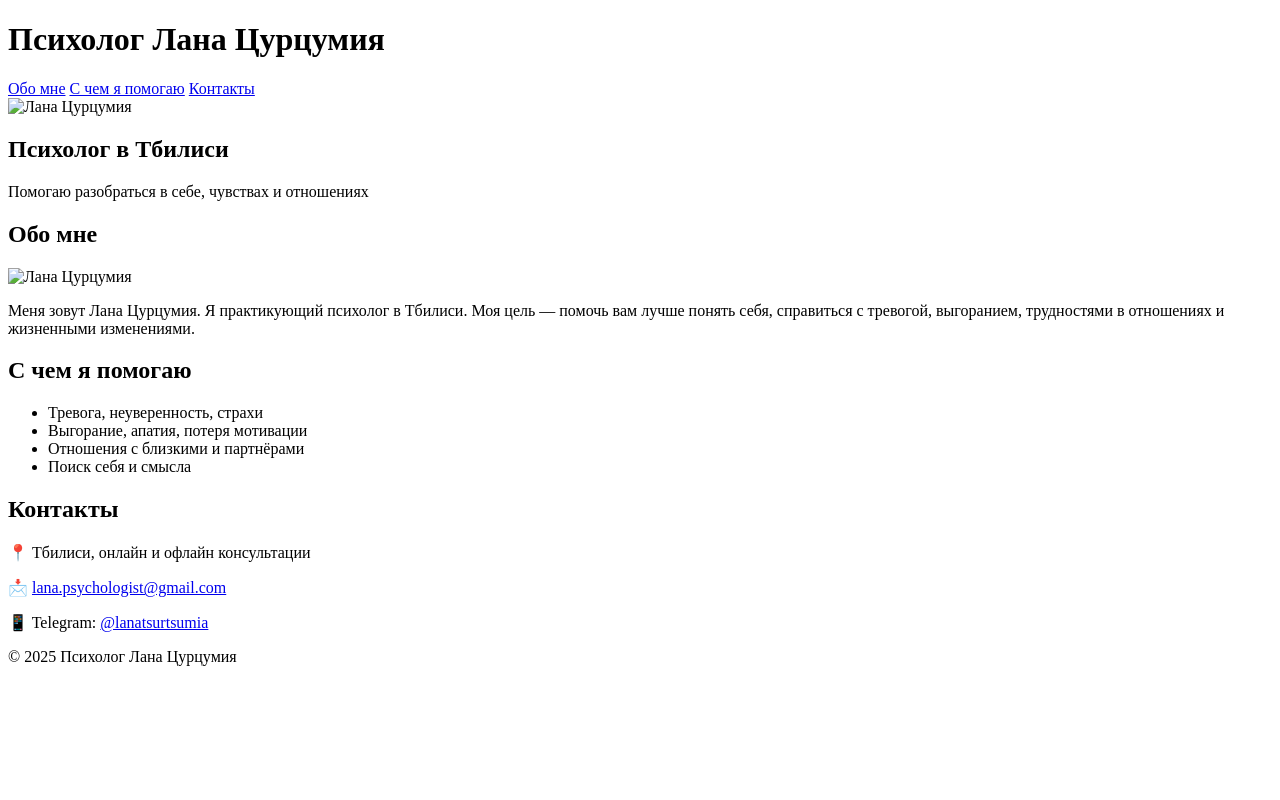
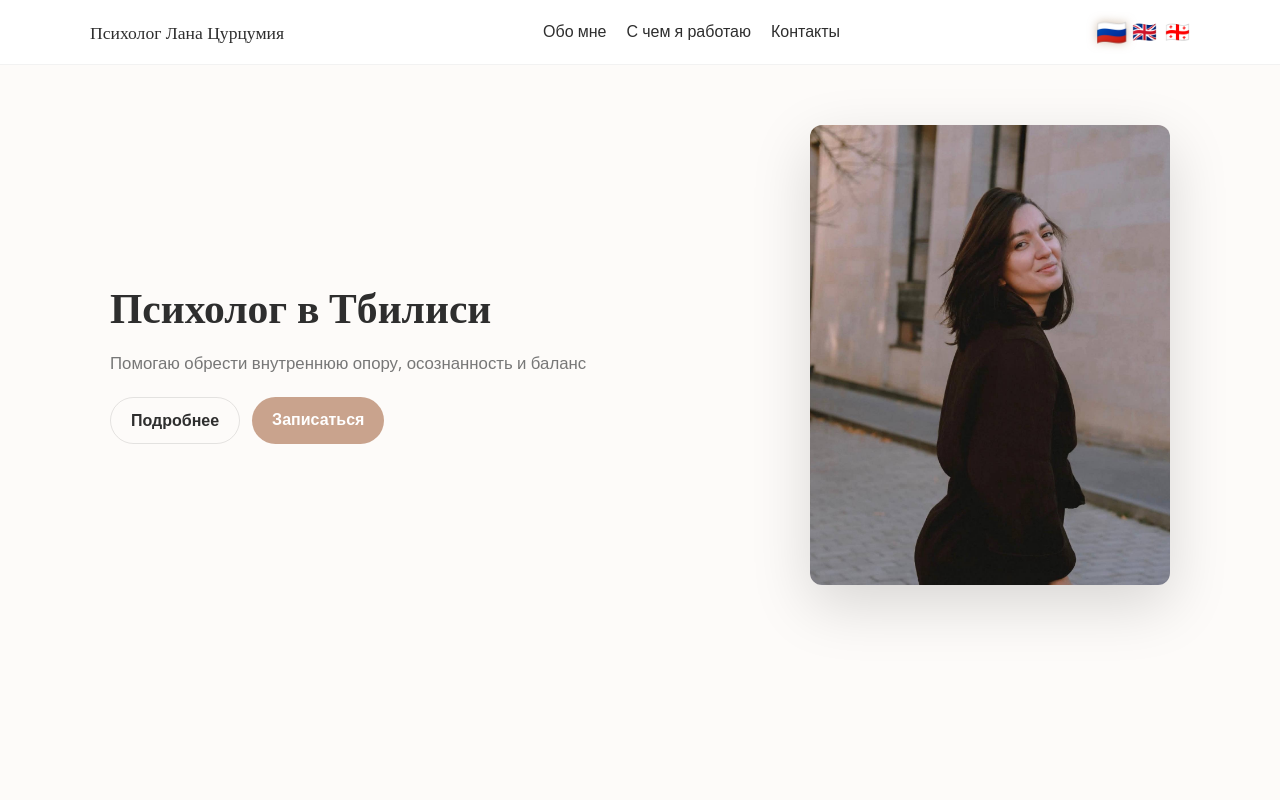
Before and after one commit to marobasilaia/lana-psychologist, a plain HTML site: page index.html in a window 1280 px wide. Shown: the top 800 px of the page. Drawn offline with nearby package versions, Linux system fonts and the light colour scheme.

Commit message:
Update index.html

```diff
--- a/index.html
+++ b/index.html
@@ -1,65 +1,119 @@
 <!DOCTYPE html>
 <html lang="ru">
 <head>
-  <meta charset="UTF-8">
-  <meta name="viewport" content="width=device-width, initial-scale=1.0">
+  <meta charset="utf-8" />
+  <meta name="viewport" content="width=device-width, initial-scale=1" />
   <title>Психолог Лана Цурцумия</title>
-  <link rel="stylesheet" href="стиль.css">
+
+  <!-- Шрифты -->
+  <link href="https://fonts.googleapis.com/css2?family=Playfair+Display:wght@400;500;700&family=Open+Sans:wght@300;400;600&display=swap" rel="stylesheet">
+
+  <link rel="stylesheet" href="style.css">
 </head>
 <body>
 
   <header>
     <div class="container">
-      <h1>Психолог Лана Цурцумия</h1>
-      <nav>
+      <div class="brand">Психолог Лана Цурцумия</div>
+
+      <nav class="main-nav">
         <a href="#about">Обо мне</a>
-        <a href="#services">С чем я помогаю</a>
+        <a href="#services">С чем я работаю</a>
         <a href="#contact">Контакты</a>
       </nav>
+
+      <div class="lang-wrap">
+        <div class="lang-switcher">
+          <button class="lang-btn active" data-lang="ru">🇷🇺<span class="tooltip">Русский</span></button>
+          <button class="lang-btn" data-lang="en">🇬🇧<span class="tooltip">English</span></button>
+          <button class="lang-btn" data-lang="geo">🇬🇪<span class="tooltip">ქართული</span></button>
+        </div>
+      </div>
     </div>
   </header>
 
+  <main>
+    <!-- HERO -->
     <section class="hero">
-    <img src="изображения/lana1.jpeg" alt="Лана Цурцумия">
+      <div class="hero-inner container">
         <div class="hero-text">
-      <h2>Психолог в Тбилиси</h2>
-      <p>Помогаю разобраться в себе, чувствах и отношениях</p>
+          <h1 id="hero-title">Психолог в Тбилиси</h1>
+          <p id="hero-sub">Помогаю обрести внутреннюю опору, осознанность и баланс</p>
+          <div class="hero-actions">
+            <a href="#about" class="btn ghost">Подробнее</a>
+            <a href="#contact" class="btn">Записаться</a>
+          </div>
+        </div>
+        <div class="hero-photo">
+          <img src="images/lana1.jpg" alt="Лана Цурцумия" class="portrait">
+        </div>
       </div>
     </section>
 
-  <section id="about" class="about">
-    <h2>Обо мне</h2>
-    <div class="about-content">
-      <img src="изображения/lana2.jpeg" alt="Лана Цурцумия">
-      <p>
-        Меня зовут Лана Цурцумия. Я практикующий психолог в Тбилиси.
-        Моя цель — помочь вам лучше понять себя, справиться с тревогой,
-        выгоранием, трудностями в отношениях и жизненными изменениями.
+    <!-- ABOUT -->
+    <section id="about" class="about fade-in">
+      <div class="container about-inner">
+        <div class="about-photo">
+          <img src="images/lana2.jpg" alt="Лана Цурцумия">
+        </div>
+        <div class="about-text">
+          <h2 id="about-title">Обо мне</h2>
+          <p id="about-p1">Здравствуйте! Меня зовут Лана, я психолог в Тбилиси. Работаю с взрослыми и подростками, использую интегративный подход и помогаю находить опору внутри себя.</p>
+          <p id="about-p2">Моя практика направлена на глубокое понимание переживаний, работу с тревогой, кризисами, поиском смысла и восстановлением контакта с собой.</p>
+        </div>
+      </div>
+    </section>
+
+    <!-- SERVICES -->
+    <section id="services" class="services slide-up">
+      <div class="container">
+        <h2 id="services-title">С чем я работаю</h2>
+        <ul class="services-list">
+          <li>Кризисы</li>
+          <li>Тревога</li>
+          <li>Внутренние конфликты</li>
+          <li>Пограничное состояние</li>
+          <li>Психосоматические расстройства</li>
+          <li>Ощущение потери смысла, неопределённости и одиночества</li>
+          <li>Детский психоанализ</li>
+          <li>Депрессия</li>
+          <li>ПТСР, фобии, панические атаки</li>
+        </ul>
+        <p class="note" id="services-note">
+          Не занимаюсь консультированием в привычном понимании, не даю советов и рекомендаций, не провожу семейную терапию.
         </p>
       </div>
     </section>
 
-  <section id="services" class="services">
-    <h2>С чем я помогаю</h2>
-    <ul>
-      <li>Тревога, неуверенность, страхи</li>
-      <li>Выгорание, апатия, потеря мотивации</li>
-      <li>Отношения с близкими и партнёрами</li>
-      <li>Поиск себя и смысла</li>
-    </ul>
+    <!-- CONTACT -->
+    <section id="contact" class="contact fade-in">
+      <div class="container">
+        <h2 id="contact-title">Контакты</h2>
+        <div class="contact-grid">
+          <div class="contact-info">
+            <p>📞 <a href="tel:+995555269956">+995 555 269 956</a></p>
+            <p>💬 Telegram: <a href="https://t.me/lana_tsurtsumia" target="_blank">@lana_tsurtsumia</a></p>
+            <p>📸 Instagram: <a href="https://www.instagram.com/lana.psychologi" target="_blank">@lana.psychologi</a></p>
+          </div>
+          <div class="contact-form card">
+            <h3>Записаться</h3>
+            <form id="contactForm">
+              <input type="text" id="name" name="name" placeholder="Ваше имя" required>
+              <textarea id="message" name="message" rows="4" placeholder="Кратко о запросе" required></textarea>
+              <button type="submit" class="btn">Отправить в Telegram</button>
+            </form>
+          </div>
+        </div>
+      </div>
     </section>
-
-  <section id="contact" class="contact">
-    <h2>Контакты</h2>
-    <p>📍 Тбилиси, онлайн и офлайн консультации</p>
-    <p>📩 <a href="mailto:lana.psychologist@gmail.com">lana.psychologist@gmail.com</a></p>
-    <p>📱 Telegram: <a href="https://t.me/lanatsurtsumia" target="_blank">@lanatsurtsumia</a></p>
-  </section>
+  </main>
 
   <footer>
-    <p>© 2025 Психолог Лана Цурцумия</p>
+    <div class="container">
+      <p id="footer-text">© 2025 Цурцумия Лана Раулиевна. Все права защищены.</p>
+    </div>
   </footer>
 
-  <script src="скрипт.js"></script>
+  <script src="script.js" defer></script>
 </body>
 </html>
```
Lines whose indentation alone changed are shown as unchanged.
